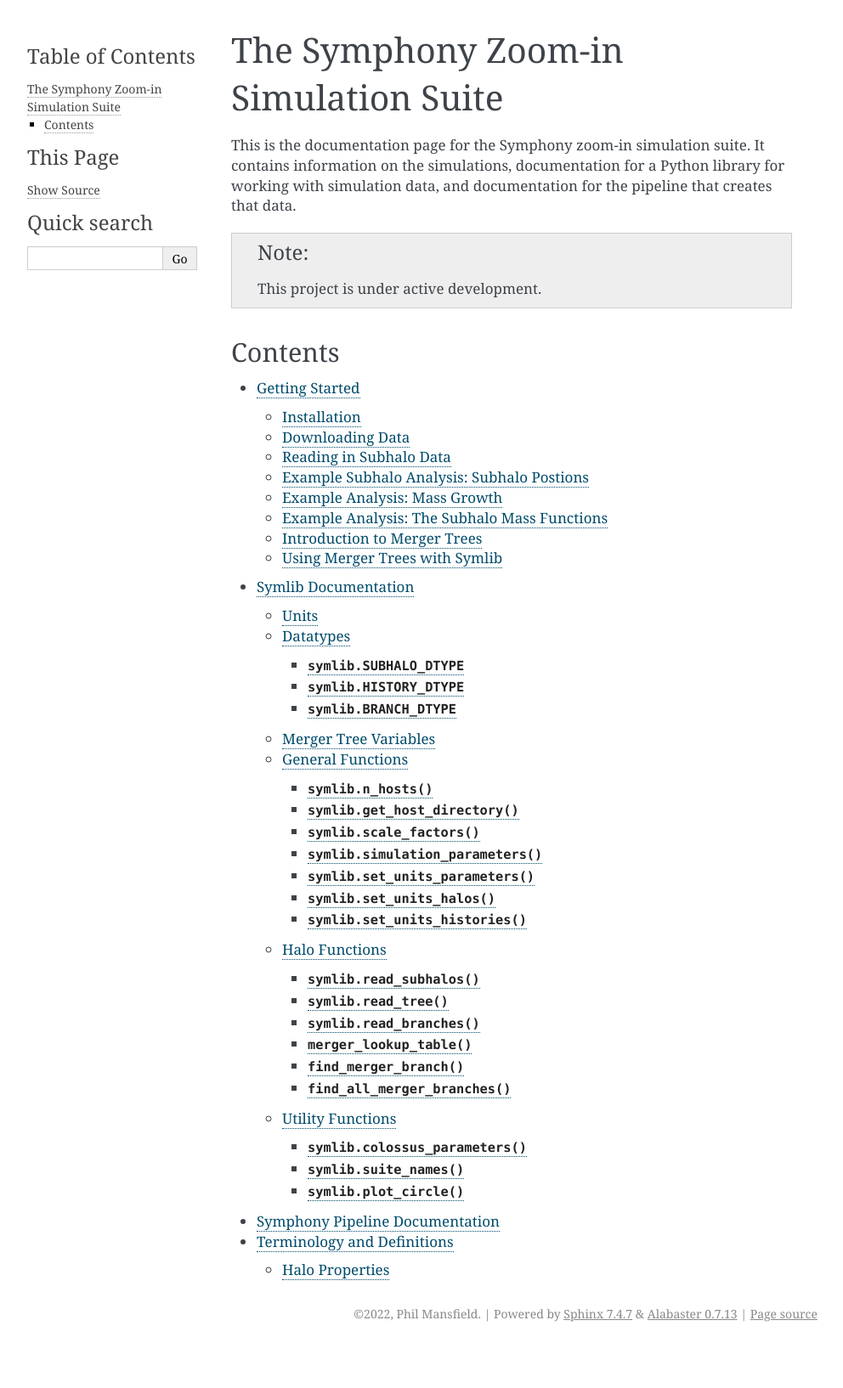
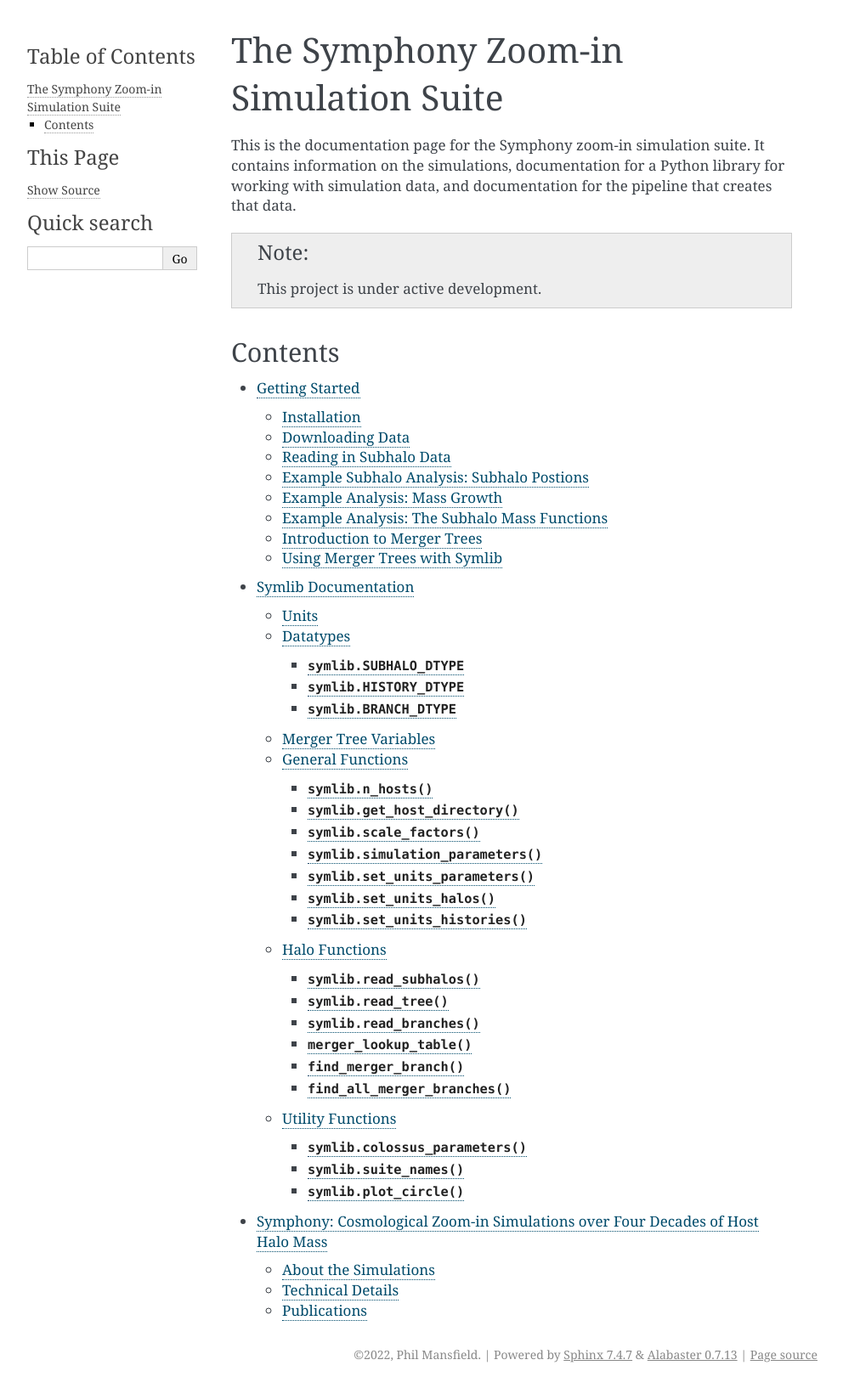
Before and after one commit to phil-mansfield/symphony, a Sphinx documentation site: the page built from docs/source/index.rst, in a window 1280 px wide. Shown: the whole page at 85% size, without its empty margins (148-1140 px from the left). Built offline with Sphinx 7.4.7, drawn with Linux system fonts in a browser that asks for light colours; before the commit the page ends 1586 px from its top, so only the background shows below that.

Commit message:
update index

```diff
--- a/docs/source/index.rst
+++ b/docs/source/index.rst
@@ -16,5 +16,4 @@ Contents
 
    getting_started
    symlib_documentation
-   symphony_pipeline_documentation
-   terminology
+   simulations
```
